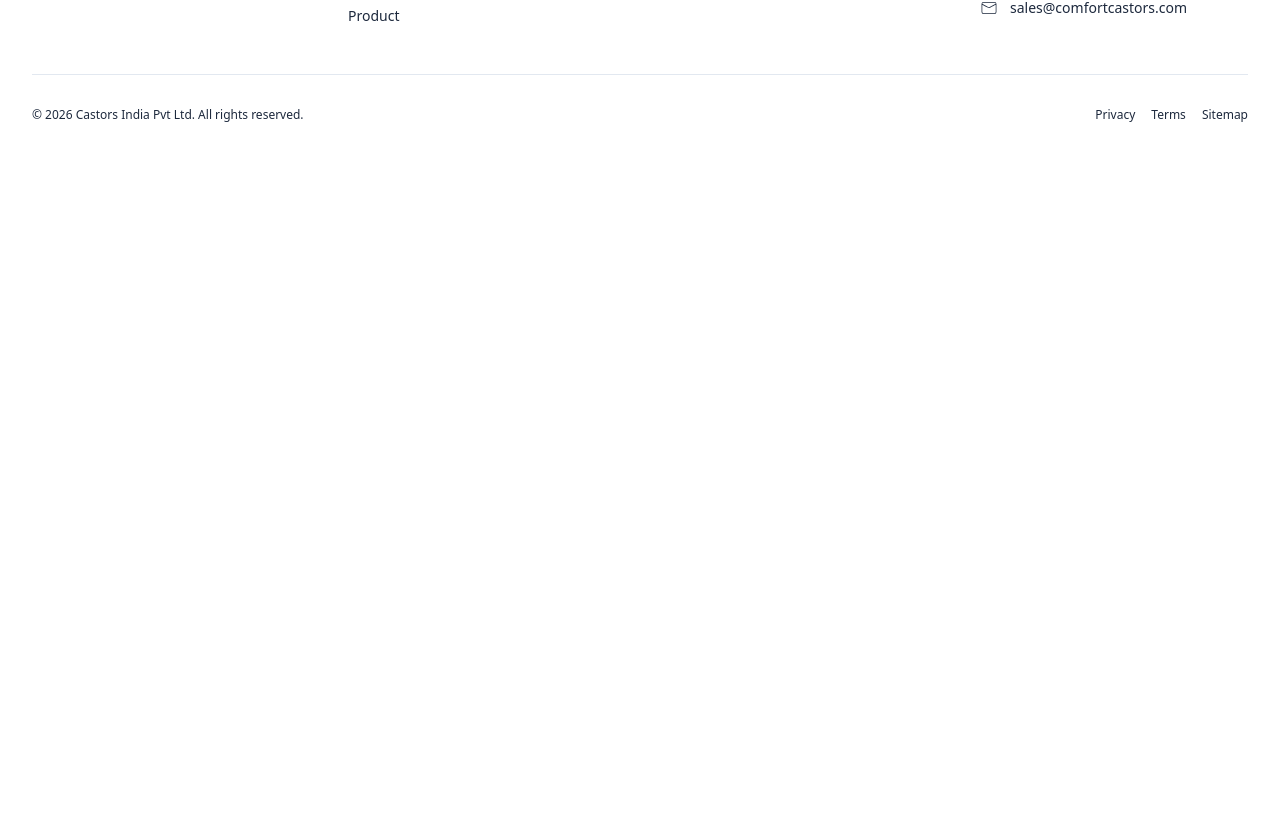
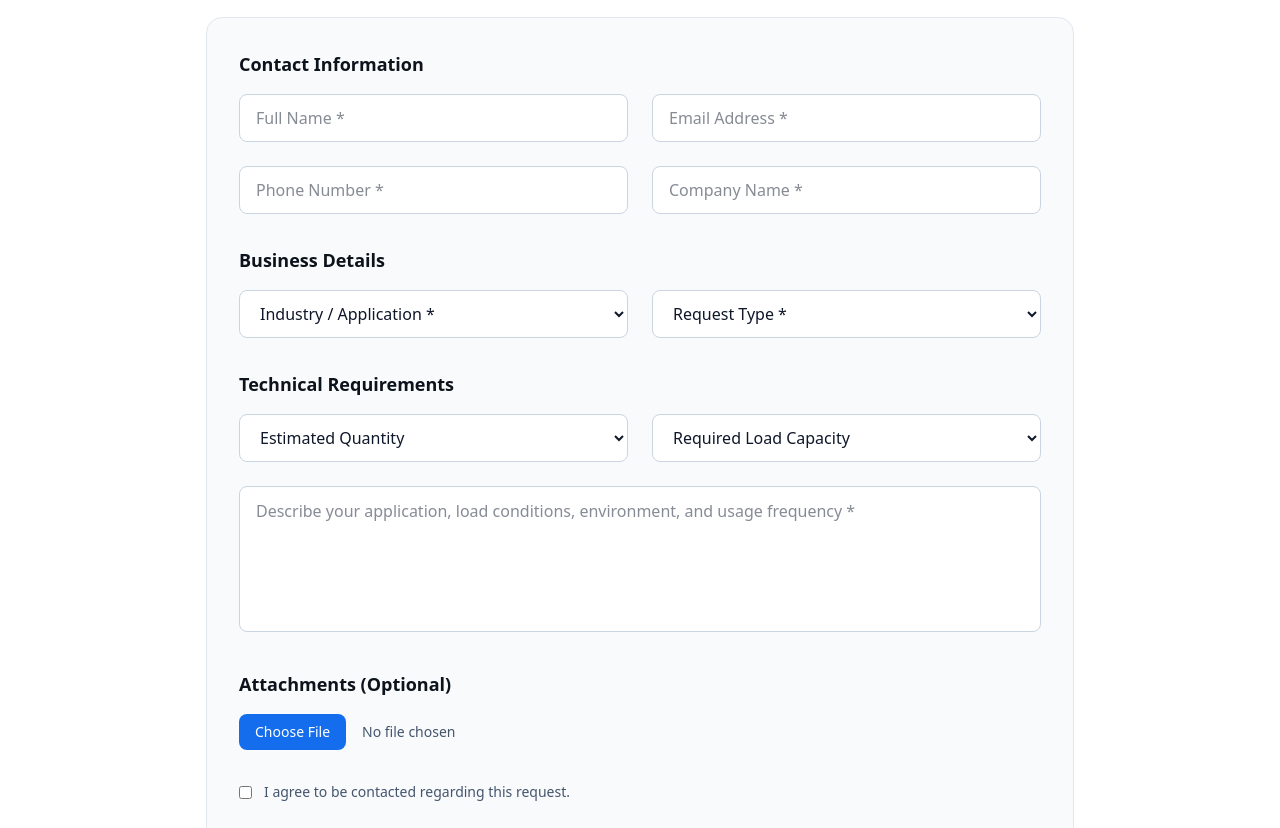
Before and after one commit to kritika799/castorwheels, a React (Vite) app: page /Form in a window 1280 px wide. Shown: the part 292-1120 px from the top of the page. Before the commit the page ends 800 px from the top, so only its background shows below. Built offline with nearby package versions, Linux system fonts and the light colour scheme.

Commit message:
created a form page for request info

```diff
--- a/src/App.jsx
+++ b/src/App.jsx
@@ -10,6 +10,7 @@ import Blog from "./Blog";
 import Products from "./Products";
 import Industries from "./Industries";
 import Capabilities from "./Capabilities";
+import Form from"./Form";
 import Footer from "./components/Footer";
 
 export default function App() {
@@ -27,6 +28,7 @@ export default function App() {
           <Route path="/Industries" element={<Industries />} />
           <Route path="/Capabilities" element={<Capabilities />} />
           <Route path="/blog" element={<Blog />} />
+           <Route path="/Form" element={<Form/>} />
         </Routes>
         <Footer />
       </Router>
--- /dev/null
+++ b/src/Form.jsx
@@ -0,0 +1,172 @@
+import React from "react";
+
+export default function RequestForm() {
+  return (
+    <section className="w-full bg-white dark:bg-[#1a2634] py-16 lg:py-24">
+      <div className="max-w-[900px] mx-auto px-4">
+        {/* Header */}
+        <div className="text-center mb-12">
+          <h2 className="text-3xl lg:text-4xl font-bold text-[#0d131b] dark:text-white mb-4">
+            Request a Quote / Information
+          </h2>
+          <p className="text-slate-600 dark:text-slate-300 text-lg">
+            Share your requirements and our engineering team will contact you
+            within 24–48 hours.
+          </p>
+        </div>
+
+        {/* Form */}
+        <form className="bg-slate-50 dark:bg-slate-800 p-8 rounded-2xl border border-slate-200 dark:border-slate-700 space-y-8">
+
+          {/* Contact Information */}
+          <div>
+            <h3 className="text-lg font-bold text-[#0d131b] dark:text-white mb-4">
+              Contact Information
+            </h3>
+
+            <div className="grid grid-cols-1 md:grid-cols-2 gap-6">
+              <input
+                type="text"
+                placeholder="Full Name *"
+                required
+                className="input"
+              />
+              <input
+                type="email"
+                placeholder="Email Address *"
+                required
+                className="input"
+              />
+              <input
+                type="tel"
+                placeholder="Phone Number *"
+                required
+                className="input"
+              />
+              <input
+                type="text"
+                placeholder="Company Name *"
+                required
+                className="input"
+              />
+            </div>
+          </div>
+
+          {/* Business Details */}
+          <div>
+            <h3 className="text-lg font-bold text-[#0d131b] dark:text-white mb-4">
+              Business Details
+            </h3>
+
+            <div className="grid grid-cols-1 md:grid-cols-2 gap-6">
+              <select className="input">
+                <option>Industry / Application *</option>
+                <option>Automotive</option>
+                <option>Medical Equipment</option>
+                <option>Furniture</option>
+                <option>Warehouse & Logistics</option>
+                <option>Heavy Machinery</option>
+                <option>Other</option>
+              </select>
+
+              <select className="input">
+                <option>Request Type *</option>
+                <option>Request a Quote</option>
+                <option>Custom Engineering</option>
+                <option>Bulk / OEM Order</option>
+                <option>Technical Specifications</option>
+                <option>General Inquiry</option>
+              </select>
+            </div>
+          </div>
+
+          {/* Technical Requirements */}
+          <div>
+            <h3 className="text-lg font-bold text-[#0d131b] dark:text-white mb-4">
+              Technical Requirements
+            </h3>
+
+            <div className="grid grid-cols-1 md:grid-cols-2 gap-6 mb-6">
+              <select className="input">
+                <option>Estimated Quantity</option>
+                <option>Prototype / Sample</option>
+                <option>1 – 100 Units</option>
+                <option>100 – 1,000 Units</option>
+                <option>1,000+ Units</option>
+              </select>
+
+              <select className="input">
+                <option>Required Load Capacity</option>
+                <option>Up to 100 kg</option>
+                <option>100 – 300 kg</option>
+                <option>300 – 800 kg</option>
+                <option>Custom</option>
+              </select>
+            </div>
+
+            <textarea
+              rows="5"
+              placeholder="Describe your application, load conditions, environment, and usage frequency *"
+              required
+              className="w-full px-4 py-3 rounded-lg border border-slate-300 dark:border-slate-600 bg-white dark:bg-slate-900 text-slate-900 dark:text-white focus:outline-none focus:ring-2 focus:ring-primary resize-none"
+            ></textarea>
+          </div>
+
+          {/* Attachments */}
+          <div>
+            <h3 className="text-lg font-bold text-[#0d131b] dark:text-white mb-4">
+              Attachments (Optional)
+            </h3>
+
+            <input
+              type="file"
+              className="block w-full text-sm text-slate-600 dark:text-slate-300
+                         file:mr-4 file:py-2 file:px-4
+                         file:rounded-lg file:border-0
+                         file:bg-primary file:text-white
+                         hover:file:bg-blue-600"
+            />
+          </div>
+
+          {/* Consent */}
+          <div className="flex items-start gap-3">
+            <input type="checkbox" required className="mt-1" />
+            <p className="text-sm text-slate-600 dark:text-slate-300">
+              I agree to be contacted regarding this request.
+            </p>
+          </div>
+
+          {/* Submit */}
+          <button
+            type="submit"
+            className="w-full h-12 bg-primary text-white rounded-lg font-bold hover:bg-blue-600 transition-colors"
+          >
+            Submit Request
+          </button>
+        </form>
+      </div>
+
+      {/* Reusable Input Styles */}
+      <style jsx>{`
+        .input {
+          height: 48px;
+          padding: 0 16px;
+          border-radius: 8px;
+          border: 1px solid rgb(203 213 225);
+          background: white;
+          color: rgb(15 23 42);
+          outline: none;
+        }
+        .input:focus {
+          border-color: #2563eb;
+          box-shadow: 0 0 0 2px rgba(37, 99, 235, 0.4);
+        }
+        .dark .input {
+          background: rgb(15 23 42);
+          border-color: rgb(71 85 105);
+          color: white;
+        }
+      `}</style>
+    </section>
+  );
+}
--- a/src/components/Header.jsx
+++ b/src/components/Header.jsx
@@ -73,7 +73,7 @@ export default function Header() {
           </div>
           <a
             className="hidden sm:flex items-center justify-center h-10 px-6 rounded-full bg-slate-900 text-sm font-bold text-white shadow-lg shadow-slate-900/20 hover:bg-slate-800 hover:scale-105 transition-all duration-200"
-            href="#contact"
+            href="Form"
           >
             Request Info
           </a>
```
